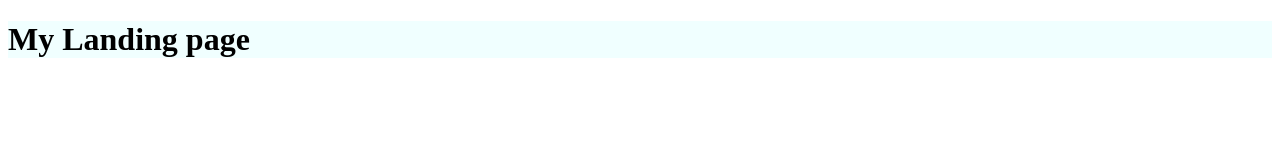
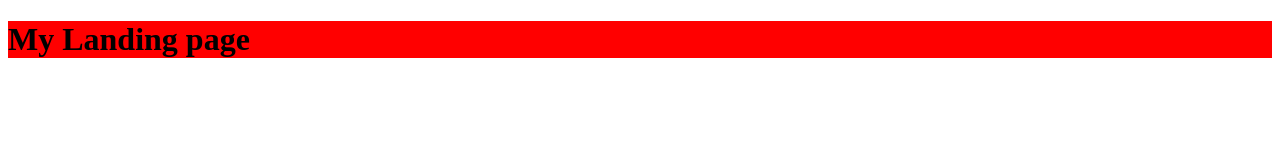
Before and after one commit to kaskader-idk/static-web-app-examlpe, a plain HTML site: page index.html in a window 1280 px wide. Drawn offline with Linux system fonts and the light colour scheme.

Commit message:
update red

```diff
--- a/style.css
+++ b/style.css
@@ -1,3 +1,3 @@
 h1{
-    background-color: azure;
+    background-color: red;
 }
```
